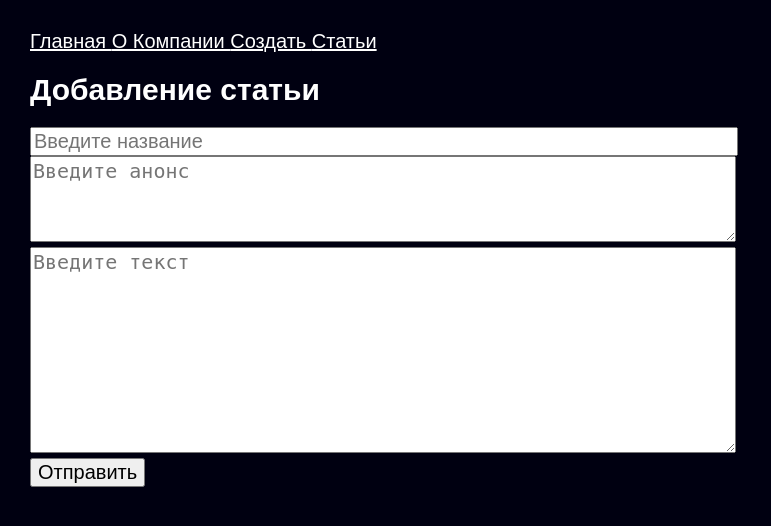
After one commit to MaksimChernov1984/Trial-Flask, a Flask app: page /create-article in a window 1280 px wide. The commit adds this page. Shown: the top 526 px of the page, without its empty margins (0-771 px from the left). Run offline with Flask 2, Linux system fonts and the light colour scheme.

Commit message:
Add files via upload

```diff
--- /dev/null
+++ b/my_project/app.py
@@ -0,0 +1,85 @@
+from flask import Flask, render_template, url_for, request, redirect
+from flask_sqlalchemy import SQLAlchemy
+from datetime import datetime
+
+app = Flask(__name__)
+app.config['SQLALCHEMY_DATABASE_URI'] = 'sqlite:///blog.db'
+app.config['SQLALCHEMY_TRACK_MODIFICATIONS'] = False
+db = SQLAlchemy(app)
+
+class Article(db.Model):
+    id = db.Column(db.Integer, primary_key=True)
+    title = db.Column(db.String(100), nullable=False)
+    intro = db.Column(db.String(300), nullable=False)
+    text = db.Column(db.Text, nullable=False)
+    date = db.Column(db.DateTime, default=datetime.utcnow)
+
+    def __repr__(self):
+        return '<Article %r>' % self.id
+
+
+@app.route('/')
+@app.route('/home')
+def index():
+    return render_template('index.html')
+
+
+@app.route('/about')
+def about():
+    return render_template('about.html')
+
+@app.route('/create-article', methods=['POST', 'GET'])
+def create_article():
+    if request.method == 'POST':
+        title = request.form['title']
+        intro = request.form['intro']
+        text = request.form['text']
+        article = Article(title=title, intro=intro, text=text)
+        try:
+            db.session.add(article)
+            db.session.commit()
+            return redirect('/posts')
+        except:
+            return "При добавлении статьи произошла ошибка"
+    else:
+        return render_template('create-article.html')
+
+
+@app.route('/posts')
+def posts():
+    articles = Article.query.order_by(Article.date.desc()).all()
+    return render_template('posts.html', articles=articles)
+
+@app.route('/posts/<int:id>')
+def post_detail(id):
+    article = Article.query.get(id)
+    return render_template('post_detail.html', article=article)
+
+@app.route('/posts/<int:id>/update', methods=['POST', 'GET'])
+def post_update(id):
+    article = Article.query.get(id)
+    if request.method == 'POST':
+        article.title = request.form['title']
+        article.intro = request.form['intro']
+        article.text = request.form['text']
+        try:
+            db.session.commit()
+            return redirect('/posts')
+        except:
+            return "При редактировании статьи произошла ошибка"
+    else:
+        return render_template('post_update.html', article=article)
+
+@app.route('/posts/<int:id>/delete')
+def post_delete(id):
+    article = Article.query.get_or_404(id)
+    try:
+        db.session.delete(article)
+        db.session.commit()
+        return redirect('/posts')
+    except:
+        return "При удалении статьи произошла ошибка"
+
+
+if __name__ == '__main__':
+    app.run(debug=True)
--- a/my_project/static/css/main.css
+++ b/my_project/static/css/main.css
@@ -1,16 +1,50 @@
 body {
-    background: #202020;
+    background: #001;
     color: #fff;
+    font-family: Arial, serif;
+    font-size: 20px;
+    margin: 30px;
+}
+
+h1 {
+    font-size: 30px;
+}
+
+h2 {
+    font-size: 25px;
+}
+
+.main {
+
 }
 
 a {
     color: #fff;
 }
 
-a:focus {
-    color: #f0f;
+a:hover {
+    color: #001;
+    background: #FA8072;
 }
 
-a:hover {
-    color: #f0f;
+.article-title {
+font-size: 20px;
+width: 700px;
 }
+
+
+.article-intro {
+    font-size: 20px;
+    width: 700px;
+    height: 80px;
+}
+
+.article-text {
+    font-size: 20px;
+    width: 700px;
+    height: 200px;
+}
+
+.article-submit {
+font-size: 20px;
+}
--- a/my_project/templates/about.html
+++ b/my_project/templates/about.html
@@ -5,6 +5,6 @@
 {% endblock %}
 
 {% block body %}
-<h1>О компании "Полетели-прилетели"</h1>
-Наша компания осуществляет межпланетные перелёты в границах всей Солнечной системы.
+<h1>О компании "Полетели Прилетели"</h1>
+<div class="main">Наша компания осуществляет межпланетные перелёты в границах всей Солнечной системы.</div>
 {% endblock %}
--- a/my_project/templates/base.html
+++ b/my_project/templates/base.html
@@ -7,10 +7,12 @@
 </head>
 <body>
 <div class="menu">
-    <a href="/">Главная</a>
-    <a href="/about">О Компании</a>
+    <a href="/">  Главная  </a>
+    <a href="/about">  О Компании  </a>
+    <a href="/create-article">  Создать  </a>
+    <a href="/posts">  Статьи  </a>
 </div>
-<div>
+<div class="main">
     {% block body %}{% endblock %}
 </div>
 </body>
--- /dev/null
+++ b/my_project/templates/create-article.html
@@ -0,0 +1,15 @@
+{% extends 'base.html' %}
+
+{% block title %}
+Добавление статьи
+{% endblock %}
+
+{% block body %}
+<h1>Добавление статьи</h1>
+<div class="main"><form method="post">
+    <input class="article-title" type="text" name="title" id="title" placeholder="Введите название"><br>
+    <textarea class="article-intro" name="intro" id="intro" placeholder="Введите анонс"></textarea><br>
+    <textarea class="article-text" name="text" id="text" placeholder="Введите текст"></textarea><br>
+    <input class="article-submit" type="submit" value="Отправить">
+</form></div>
+{% endblock %}
--- a/my_project/templates/index.html
+++ b/my_project/templates/index.html
@@ -5,6 +5,6 @@
 {% endblock %}
 
 {% block body %}
-<h1>Главная страница компании "Полетели-прилетели"</h1>
-Добро пожаловать покинуть Землю!
+<h1>Главная страница компании "Полетели Прилетели"</h1>
+<div class="main">Добро пожаловать покинуть Землю!</div>
 {% endblock %}
```
Also changed, not shown: my_project/templates/post_detail.html (added, +17 -0 lines), my_project/templates/post_update.html (added, +15 -0 lines), my_project/templates/posts.html (added, +23 -0 lines), my_project/instance/blog.db (added).
